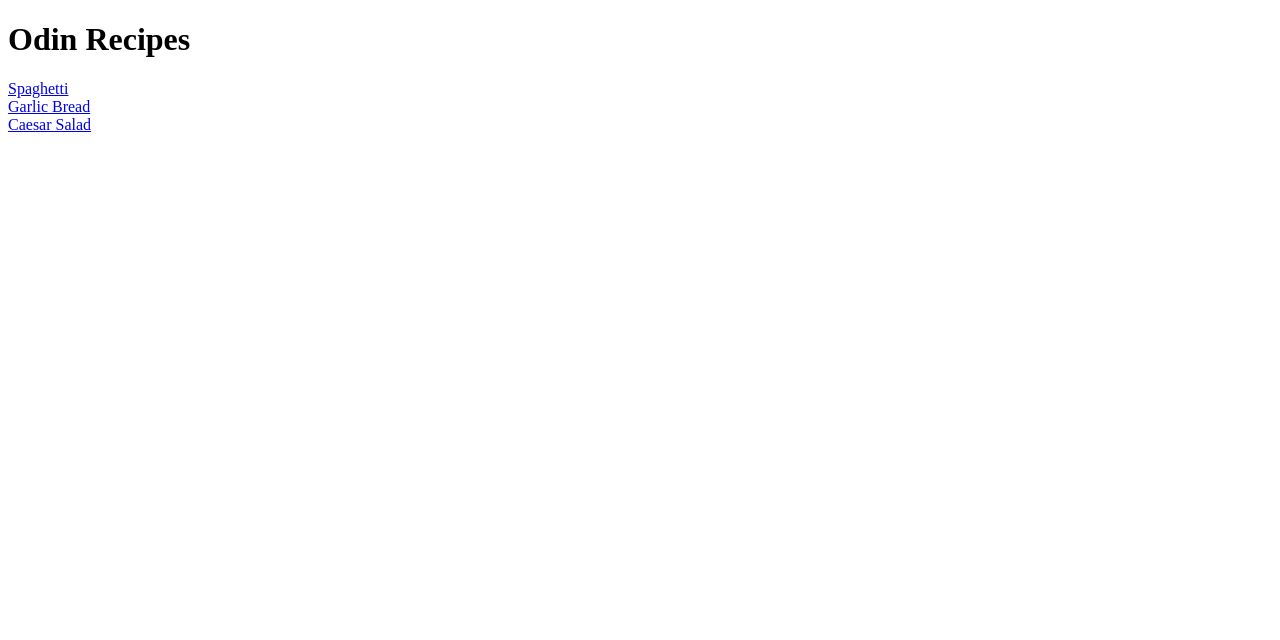
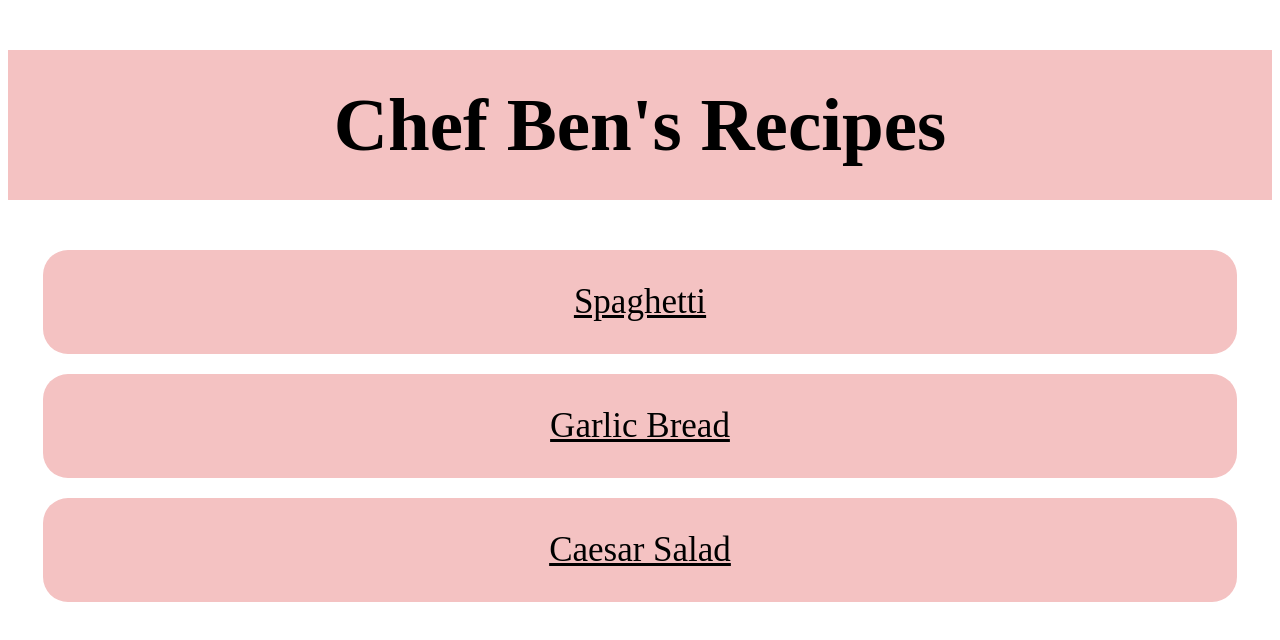
Before and after one commit to ben-mcc17/odin-recipes, a plain HTML site: page index.html in a window 1280 px wide. Drawn offline with Linux system fonts and the light colour scheme.

Commit message:
homepage styling update

```diff
--- a/index.html
+++ b/index.html
@@ -3,12 +3,13 @@
 <head>
     <meta charset="UTF-8">
     <meta name="viewport" content="width=device-width, initial-scale=1.0">
+    <link rel="stylesheet" href="styles.css">
     <title>Recipes</title>
 </head>
 <body>
-    <h1>Odin Recipes</h1>
-    <a href="recipes/spaghetti.html">Spaghetti</a> <br>
-    <a href="recipes/garlic_bread.html">Garlic Bread</a> <br>
+    <h1>Chef Ben's Recipes</h1>
+    <a href="recipes/spaghetti.html">Spaghetti</a>
+    <a href="recipes/garlic_bread.html">Garlic Bread</a>
     <a href="recipes/caesar_salad.html">Caesar Salad</a>
 </body>
 </html>
--- /dev/null
+++ b/styles.css
@@ -0,0 +1,20 @@
+h1 {
+    text-align: center;
+    font-size: 75px;
+    background-color: #f4c2c2;
+    padding: 32px;
+    margin-bottom: 50px;
+}
+
+a {
+    color: black;
+    background-color: #f4c2c2;
+    padding: 32px;
+    border-radius: 25px;
+    display: block;
+    margin-bottom: 20px;
+    text-align: center;
+    font-size: 35px;
+    margin-left: 35px;
+    margin-right: 35px;
+}
```
